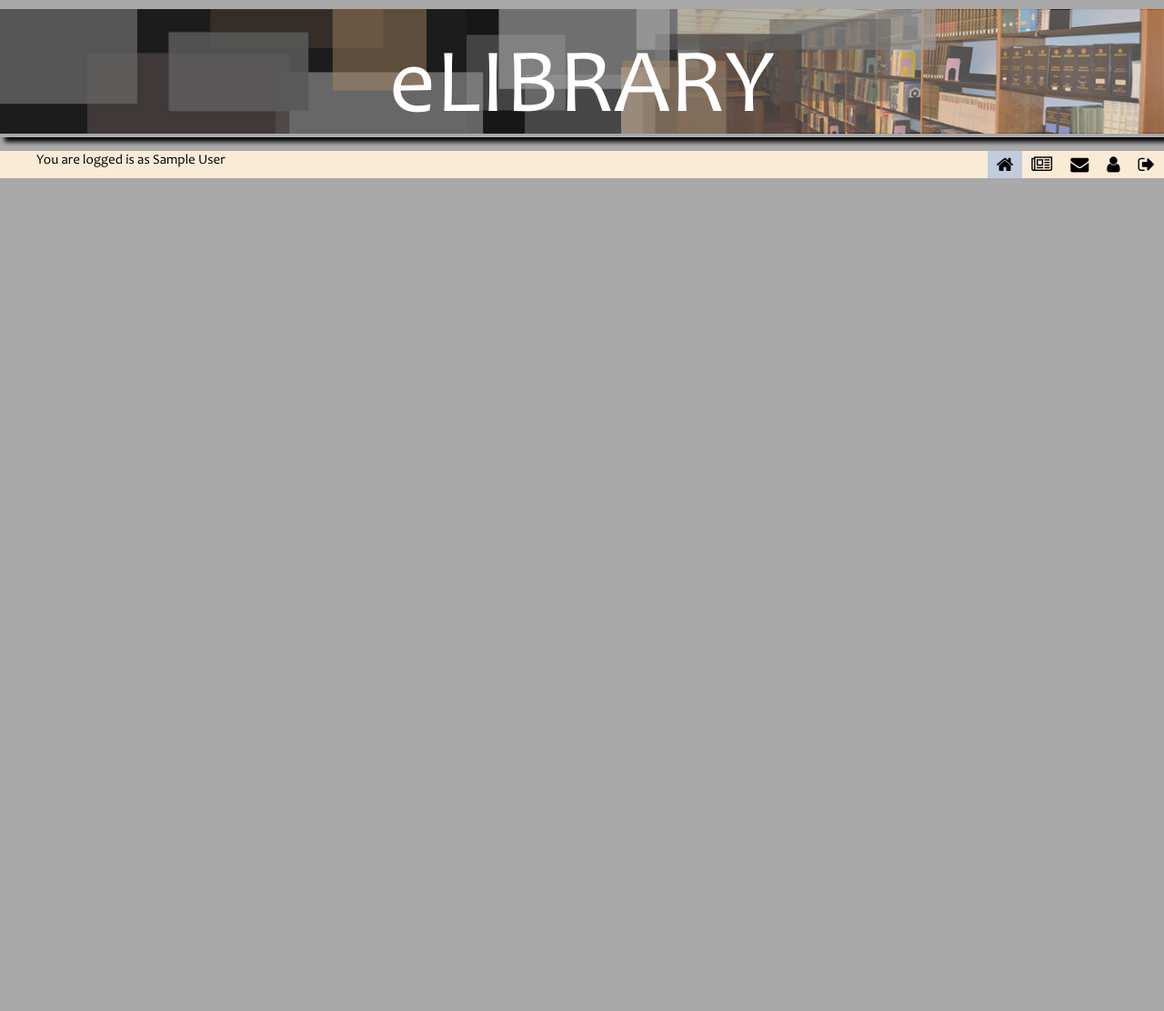
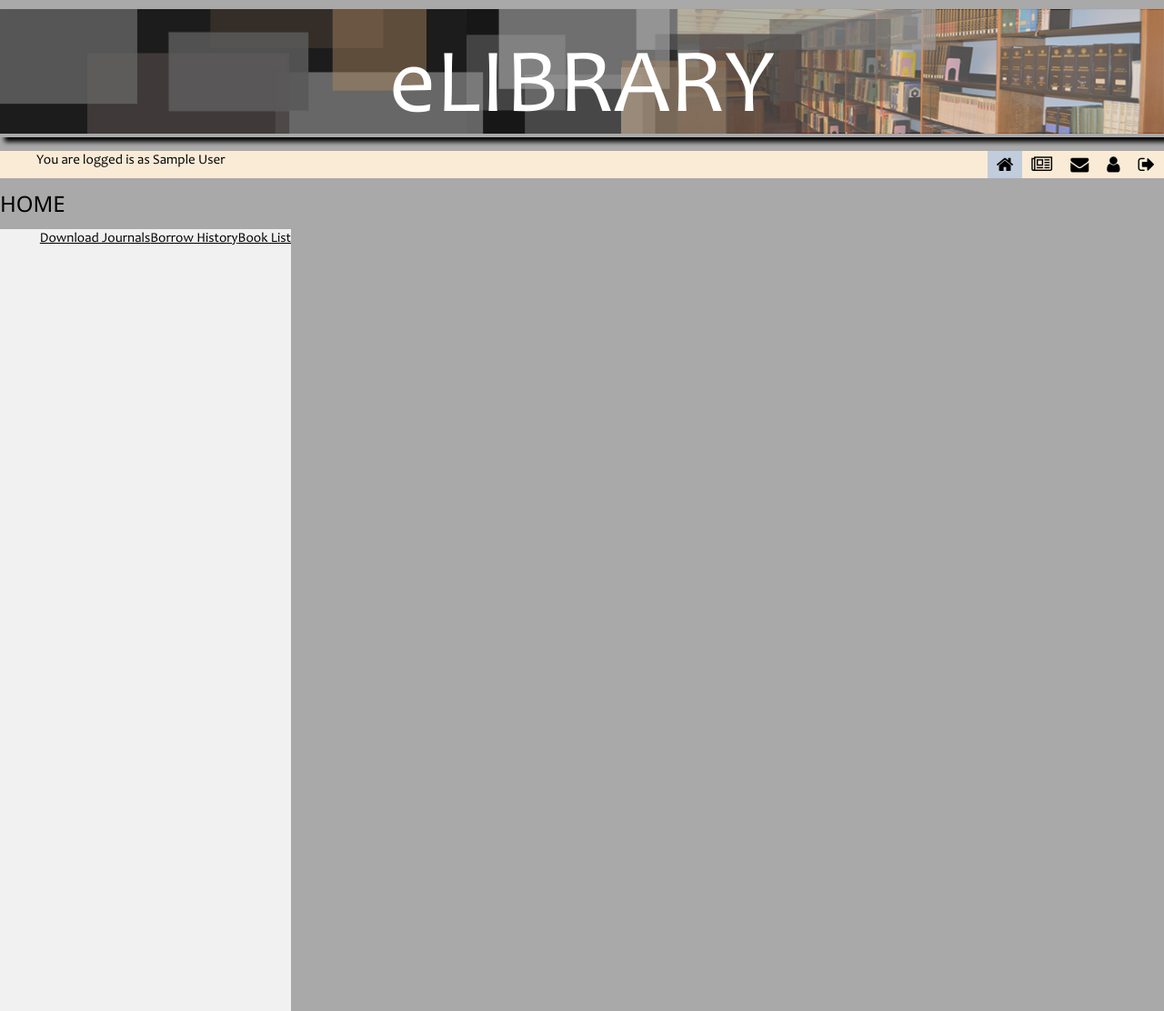
Before and after one commit to AnugrahJaya1/eLibrary, a PHP site: page /pages/user/usr.php in a window 1280 px wide. Shown: the whole page at 91% size. Run offline with PHP 8.4, Linux system fonts and the light colour scheme; the visitor is signed in with stand-in values (Sample User, id 1).

Commit message:
css navigator menu belum

```diff
--- a/eLibrary/pages/user/usr.php
+++ b/eLibrary/pages/user/usr.php
@@ -85,6 +85,26 @@
             li:hover{
                 opacity:0.5;
             }
+			#navMenu{
+				list-style-type: none;
+				margin: 0;
+				padding: 0;
+				width: 25%;
+				background-color: #f1f1f1;
+				position: fixed;
+				height: 100%;
+				overflow: auto;
+			}
+			/* .menu,a{
+				display: block;
+				color: #000;
+				padding: 8px 16px;
+				text-decoration: none;
+			} */
+			/* a{
+				text-decoration: none;
+				display: block;
+			} */
         </style>
 	</head>
 	<body>
@@ -109,5 +129,14 @@
             </ul>
         </div>
 
+		<div class="navBarMenu">
+			<h3>HOME</h3>
+			<ul id="navMenu" >
+				<li class="menu"><a href="book.php">Book List</a></li>
+				<li class="menu"><a href="borrow.php">Borrow History</a></li>
+				<li class="menu"><a href="">Download Journals</a></li>
+			</ul>
+		</div>
+
 	</body>
 </html>
```
